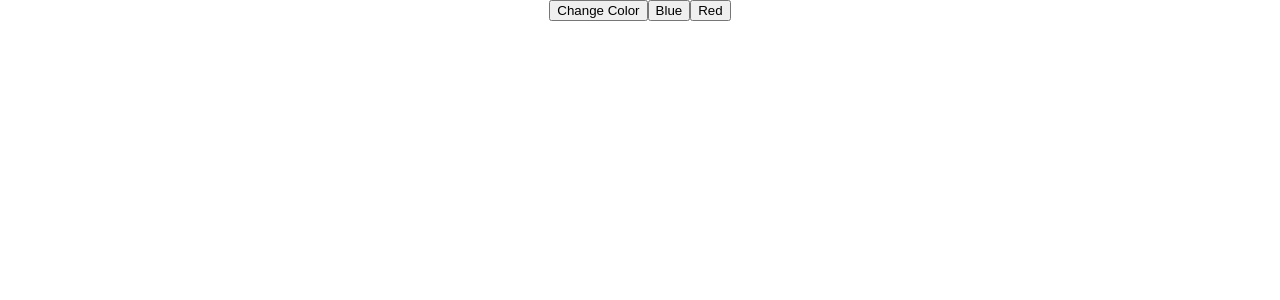
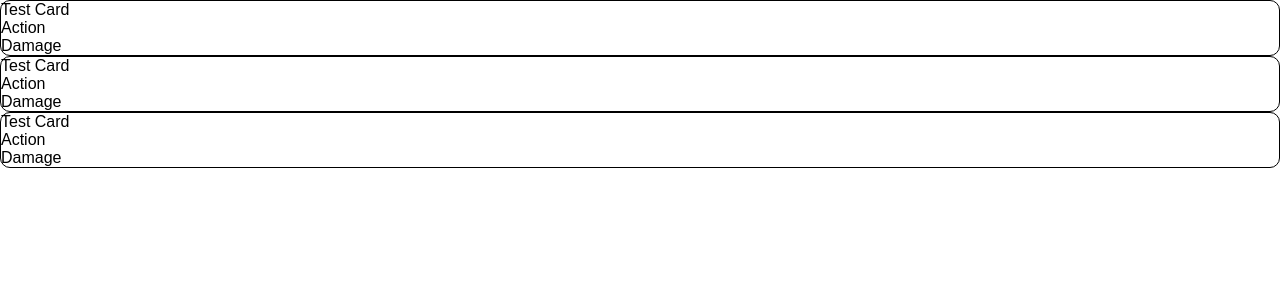
Before and after one commit to N1cc3/trigger-arena, a React app: page / in a window 1280 px wide. Shown: the top 300 px of the page. Built offline with nearby package versions, Linux system fonts and the light colour scheme; no server answers.

Commit message:
Added css modules and a Card component.

```diff
--- a/config/webpack.config.dev.js
+++ b/config/webpack.config.dev.js
@@ -164,6 +164,8 @@ module.exports = {
                 loader: require.resolve('css-loader'),
                 options: {
                   importLoaders: 1,
+                  modules: true,
+                  localIdentName: "[name]__[local]___[hash:base64:5]",
                 },
               },
               {
--- a/config/webpack.config.prod.js
+++ b/config/webpack.config.prod.js
@@ -183,6 +183,7 @@ module.exports = {
                         importLoaders: 1,
                         minimize: true,
                         sourceMap: shouldUseSourceMap,
+                        modules: true,
                       },
                     },
                     {
--- a/package.json
+++ b/package.json
@@ -8,6 +8,7 @@
     "babel-eslint": "7.2.3",
     "babel-jest": "20.0.3",
     "babel-loader": "7.1.2",
+    "babel-plugin-react-css-modules": "^3.4.0",
     "babel-preset-react-app": "^3.1.1",
     "babel-runtime": "6.26.0",
     "case-sensitive-paths-webpack-plugin": "2.1.1",
--- a/src/App.js
+++ b/src/App.js
@@ -1,5 +1,6 @@
 import React, { Component } from 'react'
 import socketIOClient from 'socket.io-client'
+import Card from './Card'
 
 class App extends Component {
   constructor() {
@@ -27,10 +28,10 @@ class App extends Component {
     })
 
     return (
-      <div style={{ textAlign: 'center' }}>
-        <button onClick={() => this.send() }>Change Color</button>
-        <button id='blue' onClick={() => this.setColor('blue')}>Blue</button>
-        <button id='red' onClick={() => this.setColor('red')}>Red</button>
+      <div>
+        <Card></Card>
+        <Card></Card>
+        <Card></Card>
       </div>
     )
   }
--- /dev/null
+++ b/src/Card.css
@@ -0,0 +1,12 @@
+.card {
+  flex-grow: 1;
+
+  display: flex;
+  flex-direction: column;
+  justify-content: space-around;
+
+  border-style: solid;
+  border-color: black;
+  border-width: 1px;
+  border-radius: 10px;
+}
--- /dev/null
+++ b/src/Card.js
@@ -0,0 +1,36 @@
+import React, { Component } from 'react'
+import styles from './Card.css'
+
+class Card extends Component {
+  constructor() {
+    super()
+
+    this.state = {
+      name: 'Test Card',
+      trigger: {
+        type: 'Action',
+      },
+      effect: {
+        type: 'Damage',
+        target: 'all',
+        amount: 1,
+      },
+    }
+  }
+  render() {
+    return (
+      <div className={styles.card}>
+        <div>
+          {this.state.name}
+        </div>
+        <div>
+          {this.state.trigger.type}
+        </div>
+        <div>
+          {this.state.effect.type}
+        </div>
+      </div>
+    )
+  }
+}
+export default Card;
```
Also changed, not shown: 1 other file (tests, documents, lock files or other folders).
